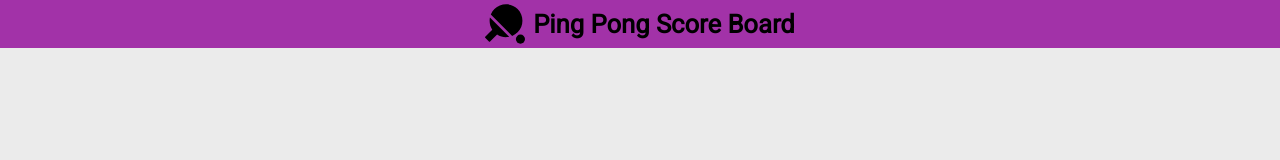
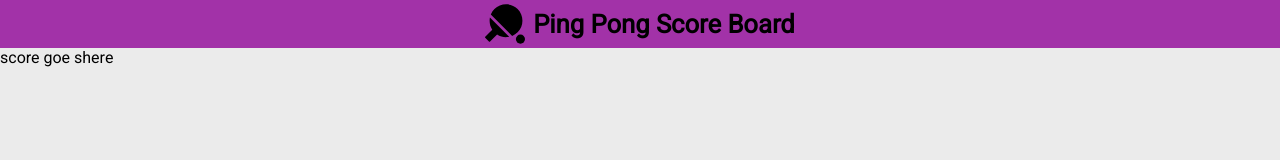
Before and after one commit to Lem82/Pingpong-scoreboard, a React (Create React App) app: page / in a window 1280 px wide. Shown: the top 160 px of the page. Built offline with nearby package versions, Linux system fonts and the light colour scheme.

Commit message:
Create initial score container element

```diff
--- a/src/App.tsx
+++ b/src/App.tsx
@@ -1,12 +1,12 @@
-import React from 'react';
-import logo from './logo.svg';
 import './App.scss';
 import Header from './modules/header/Header';
+import ScoreContainer from './modules/score/ScoreContainer';
 
 function App() {
   return (
     <div className="App">
       <Header />
+      <ScoreContainer />
     </div>
   );
 }
--- /dev/null
+++ b/src/modules/score/ScoreContainer.tsx
@@ -0,0 +1,11 @@
+import './Score.scss';
+
+function ScoreContainer(): JSX.Element {
+    return (
+        <div id="score-container">
+            score goe shere
+        </div>
+    );
+}
+
+export default ScoreContainer;
```
Also changed, not shown: src/modules/score/Score.scss (added).
